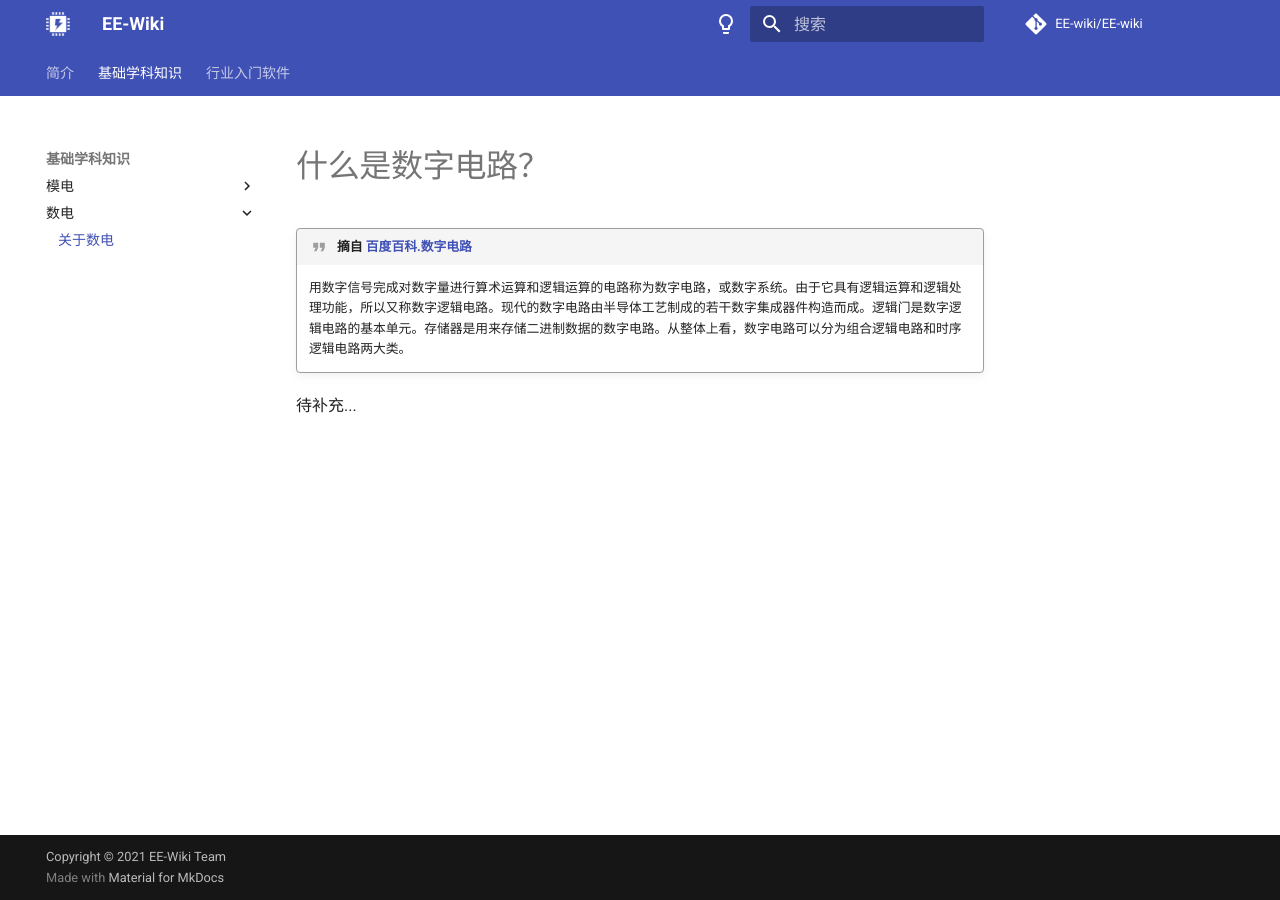
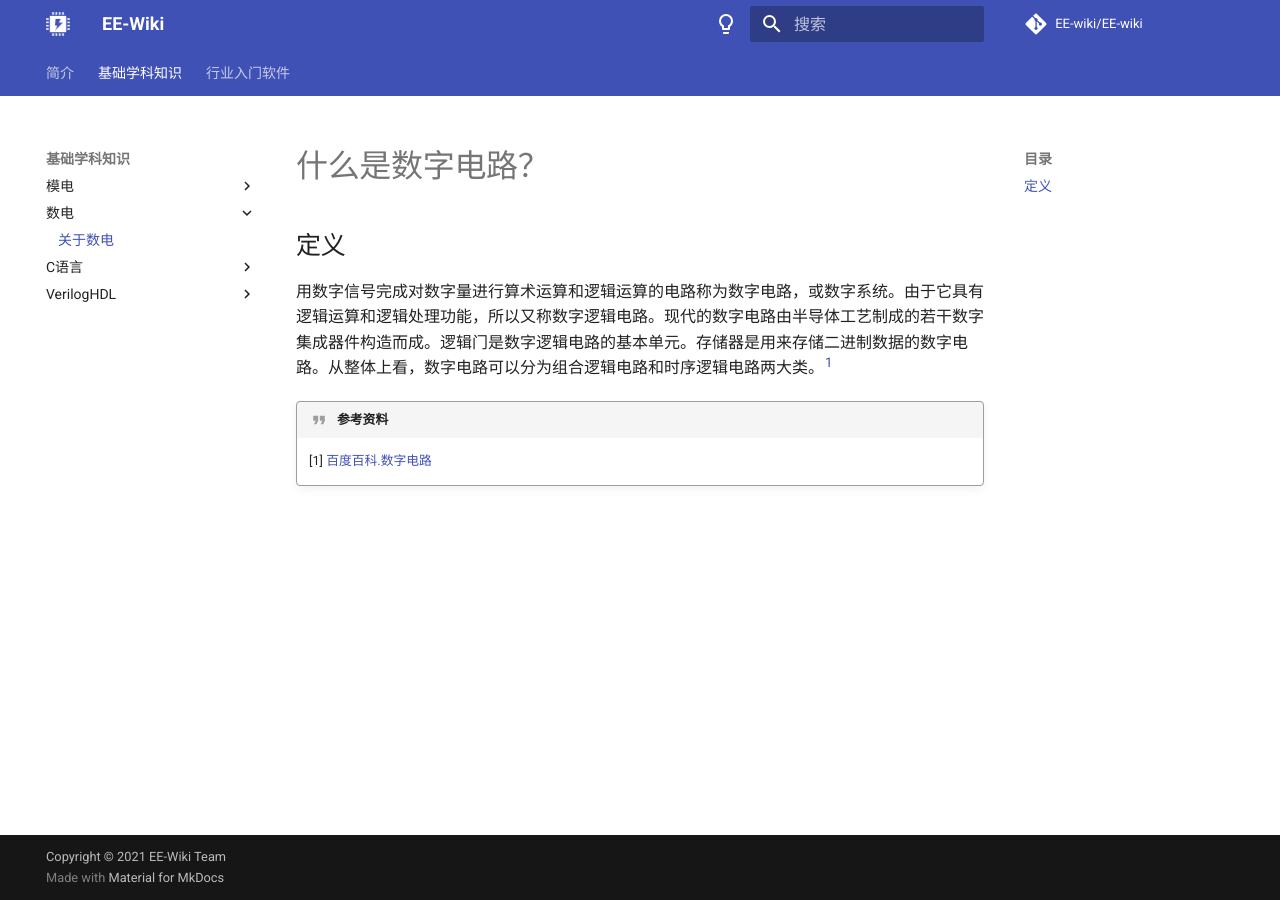
Before and after one commit to TidalForce-cn/EE-Wiki, an MkDocs documentation site: the page built from docs/basic-knowledge/digital-basic/index.md, in a window 1280 px wide. Built offline with MkDocs 1.6.1 and Material for MkDocs 9.7.7, drawn with Linux system fonts in a browser that asks for light colours; comment, search, counter and statistics services are not loaded.

Commit message:
daily upd : )

```diff
--- a/docs/basic-knowledge/digital-basic/index.md
+++ b/docs/basic-knowledge/digital-basic/index.md
@@ -1,7 +1,10 @@
 # 什么是数字电路？
 
-!!! quote "摘自 [百度百科.数字电路](https://baike.baidu.com/item/%E6%95%B0%E5%AD%97%E7%94%B5%E8%B7%AF/1705)"
+## 定义
 
-    用数字信号完成对数字量进行算术运算和逻辑运算的电路称为数字电路，或数字系统。由于它具有逻辑运算和逻辑处理功能，所以又称数字逻辑电路。现代的数字电路由半导体工艺制成的若干数字集成器件构造而成。逻辑门是数字逻辑电路的基本单元。存储器是用来存储二进制数据的数字电路。从整体上看，数字电路可以分为组合逻辑电路和时序逻辑电路两大类。
+用数字信号完成对数字量进行算术运算和逻辑运算的电路称为数字电路，或数字系统。由于它具有逻辑运算和逻辑处理功能，所以又称数字逻辑电路。现代的数字电路由半导体工艺制成的若干数字集成器件构造而成。逻辑门是数字逻辑电路的基本单元。存储器是用来存储二进制数据的数字电路。从整体上看，数字电路可以分为组合逻辑电路和时序逻辑电路两大类。[<sup>1</sup>](#refer-anchor-1)
 
-待补充...
+!!! quote "参考资料"
+
+    <div id="refer-anchor-1"></div>
+    [1] [百度百科.数字电路](https://baike.baidu.com/item/%E6%95%B0%E5%AD%97%E7%94%B5%E8%B7%AF/1705)
--- a/mkdocs.yml
+++ b/mkdocs.yml
@@ -58,6 +58,10 @@ nav:
       - 关于模电: basic-knowledge/analog-basic/index.md
     - 数电:
       - 关于数电: basic-knowledge/digital-basic/index.md
+    - C语言:
+      - 关于C语言: basic-knowledge/c-lang/index.md
+    - VerilogHDL:
+      - 关于VerilogHDL: basic-knowledge/veriloghdl-lang/index.md
   - 行业入门软件:
     - Vivado:
       - 关于Vivado: basic-software/vivado/index.md
```
Also changed, not shown: docs/basic-knowledge/analog-basic/index.md (+6 -3 lines), docs/basic-knowledge/veriloghdl-lang/index.md (added, +10 -0 lines), docs/basic-knowledge/c-lang/index.md (added).
